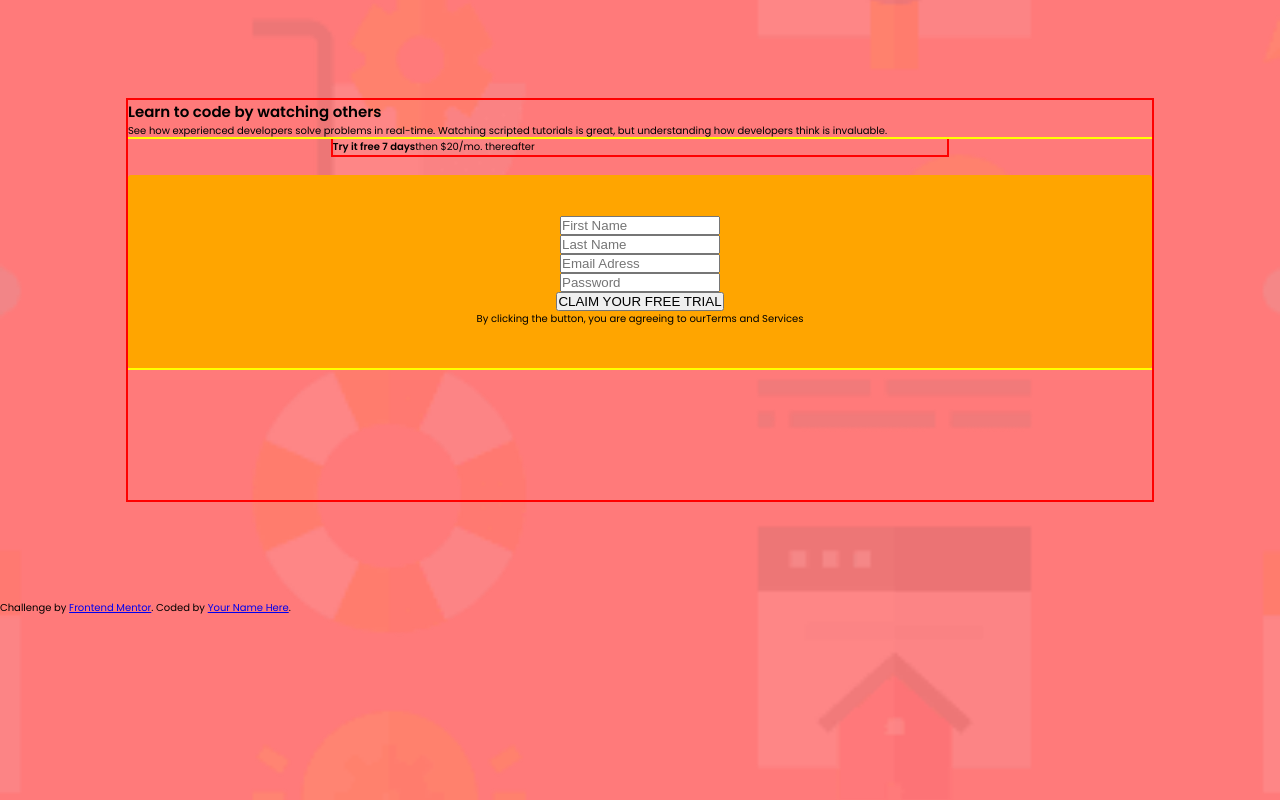
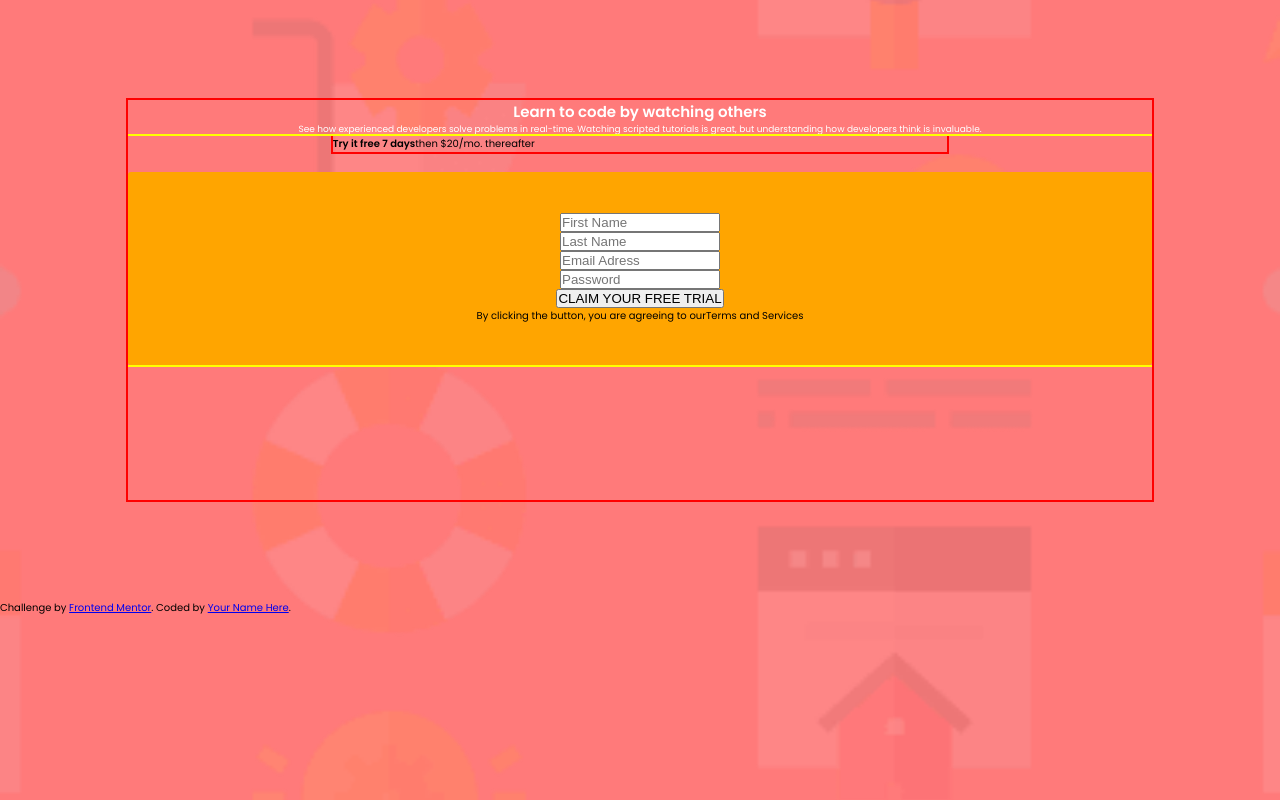
Before and after one commit to NorMenMe/frontend-mentor-signup-form, a website: page src/index.html in a window 1280 px wide. Drawn offline with Linux system fonts and the light colour scheme.

Commit message:
added style box left

```diff
--- a/src/scss/abstracts/_mixins.scss
+++ b/src/scss/abstracts/_mixins.scss
@@ -0,0 +1,5 @@
+// @mixin flex-align-center {
+//   display: flex;
+//   flex-direction: column;
+//   text-align: center;
+// }
--- a/src/scss/main.scss
+++ b/src/scss/main.scss
@@ -12,9 +12,22 @@ body {
   min-height: 50vh;
   margin: 10rem auto;
 
-  .box-leftt {
+  .box-left {
     width: 100%;
-    outline: 2px solid green;
+    // outline: 2px solid green;
+    // display: flex;
+    // flex-direction: column;
+    text-align: center;
+
+    .box-left__title {
+      color: #ffffff;
+      font-weight: 700;
+    }
+
+    .box-left__text {
+      font-size: 9px;
+      color: #ffffff;
+    }
   }
 
   .box-right {
```
Also changed, not shown: src/styles/main.css, 1 other file.
